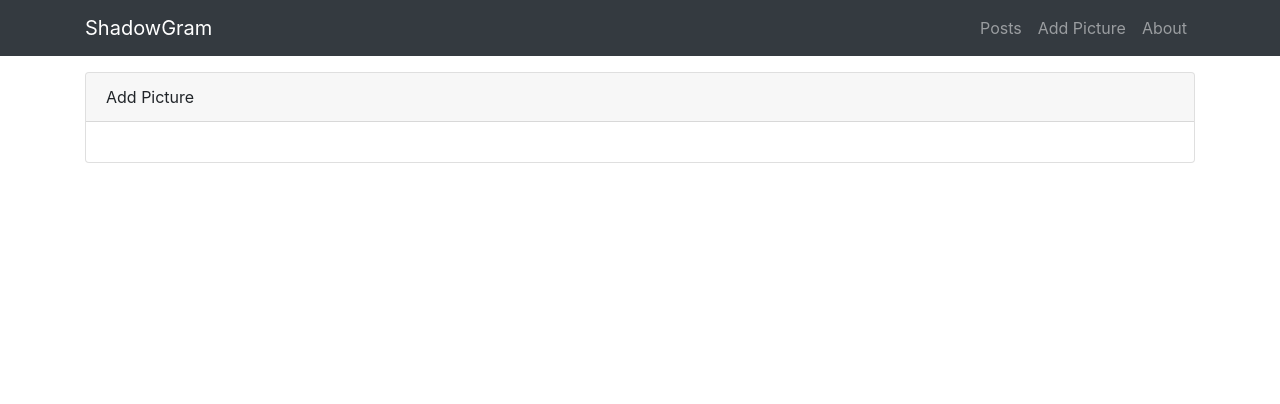
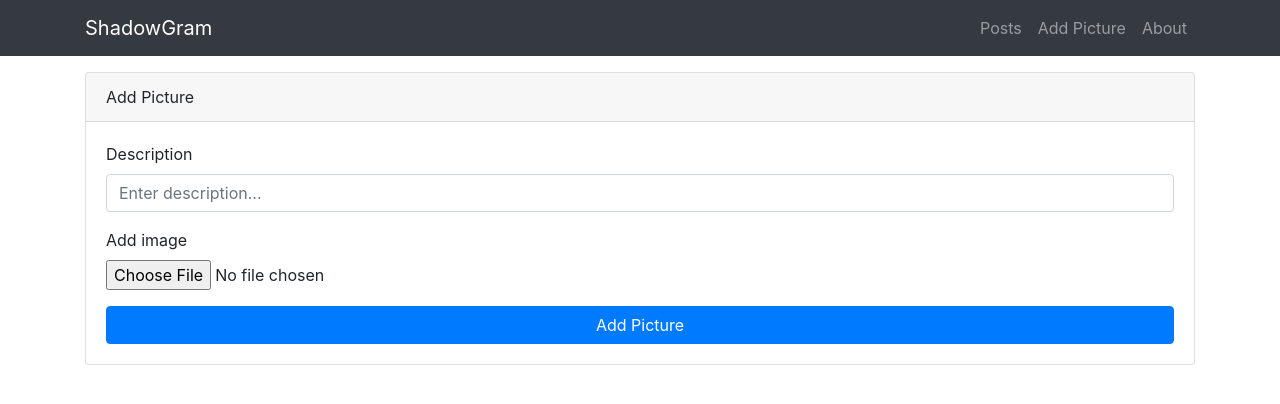
Before and after one commit to darlose04/Shadow-Pictures, a React (Create React App) app: page /posts/add in a window 1280 px wide. Shown: the top 404 px of the page. Built offline with nearby package versions, Linux system fonts and the light colour scheme.

Commit message:
add basic form in order to eventually add pictures

```diff
--- a/src/components/posts/AddPicture.js
+++ b/src/components/posts/AddPicture.js
@@ -1,11 +1,8 @@
 import React, { Component } from 'react';
+import PropTypes from 'prop-types';
 
 class AddPicture extends Component {
-  state = {
-    title: '',
-    desc: '',
-    image: ''
-  }
+
 
   render() {
     return (
@@ -14,8 +11,24 @@ class AddPicture extends Component {
           Add Picture
         </div>
         <div className="card-body">
-          <form >
-
+          <form>
+            <div className="form-group">
+              <label htmlFor="desc">Description</label>
+              <input
+                type="text"
+                name="desc"
+                className="form-control"
+                placeholder="Enter description..."
+              />
+            </div>
+            <div className="form-group">
+              <label htmlFor="image">Add image</label>
+              <input
+                type="file"
+                className="form-control-file"
+              />
+            </div>
+            <input type="submit" value="Add Picture" className="btn btn-block btn-primary"/>
           </form>
         </div>
       </div>
```
